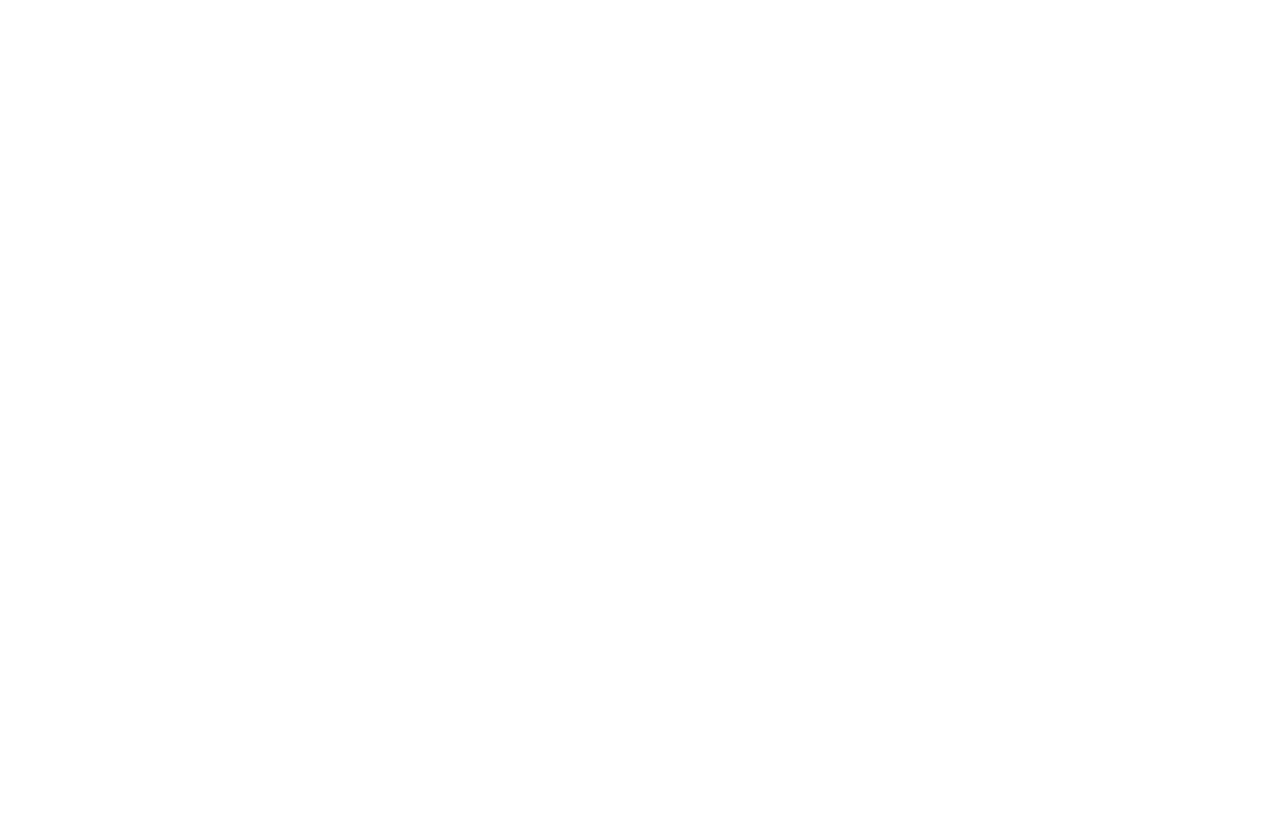
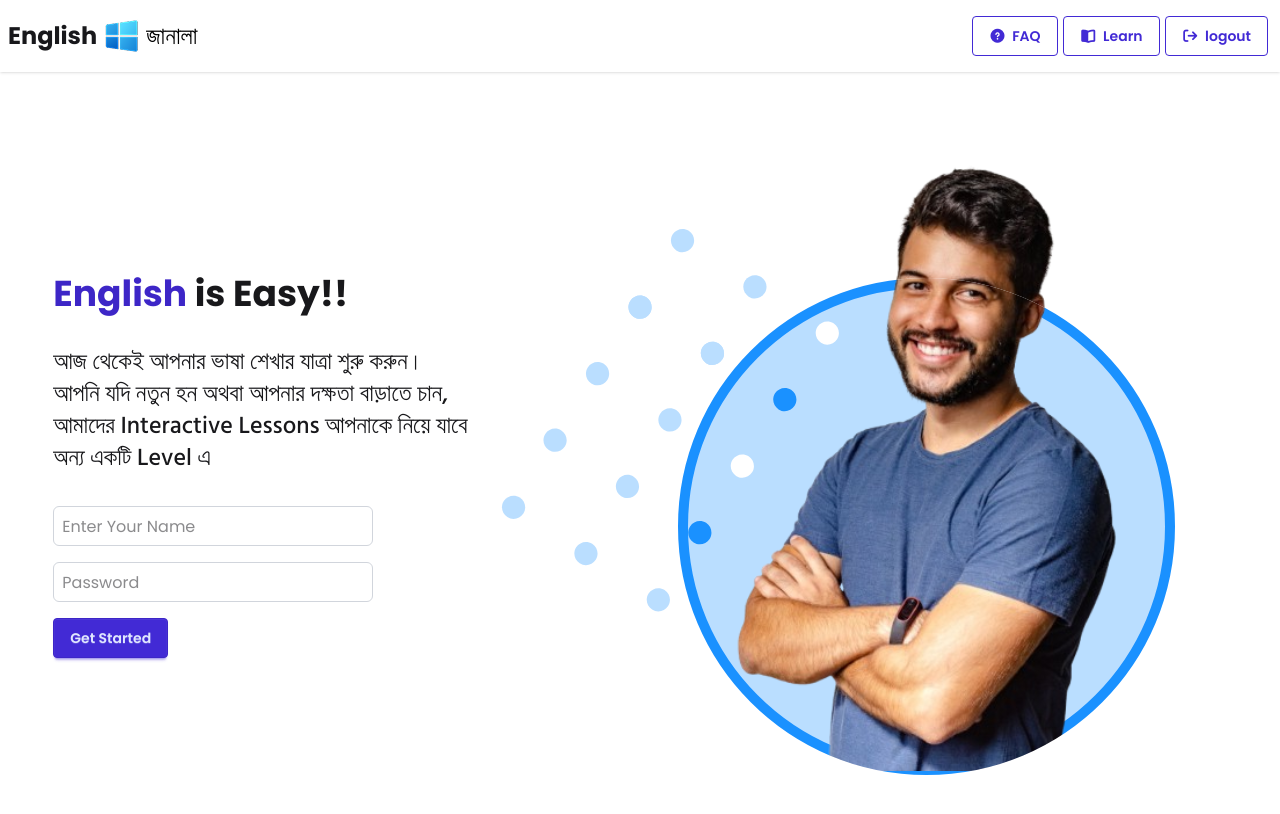
Before and after one commit to zobayetalamin/English-Janala, a plain HTML site: page index.html in a window 1280 px wide. Drawn offline with nearby package versions, Linux system fonts and the light colour scheme.

Commit message:
added nav and banner

```diff
--- a/index.html
+++ b/index.html
@@ -1,5 +1,6 @@
 <!DOCTYPE html>
 <html lang="en">
+
 <head>
     <meta charset="UTF-8">
     <meta name="viewport" content="width=device-width, initial-scale=1.0">
@@ -7,20 +8,89 @@
     <link rel="shortcut icon" href="./images/logo.png" type="image/x-icon">
 
     <!-- font -->
-    <link href="https://fonts.googleapis.com/css2?family=Poppins:ital,wght@0,100;0,200;0,300;0,400;0,500;0,600;0,700;0,800;0,900;1,100;1,200;1,300;1,400;1,500;1,600;1,700;1,800;1,900&display=swap" rel="stylesheet">
+    <link rel="preconnect" href="https://fonts.googleapis.com">
+    <link rel="preconnect" href="https://fonts.gstatic.com" crossorigin>
+    <link
+        href="https://fonts.googleapis.com/css2?family=Hind+Siliguri:wght@300;400;500;600;700&family=Poppins:ital,wght@0,100;0,200;0,300;0,400;0,500;0,600;0,700;0,800;0,900;1,100;1,200;1,300;1,400;1,500;1,600;1,700;1,800;1,900&display=swap"
+        rel="stylesheet">
+    <link
+        href="https://fonts.googleapis.com/css2?family=Poppins:ital,wght@0,100;0,200;0,300;0,400;0,500;0,600;0,700;0,800;0,900;1,100;1,200;1,300;1,400;1,500;1,600;1,700;1,800;1,900&display=swap"
+        rel="stylesheet">
 
     <!-- css -->
     <link rel="stylesheet" href="./styles/style.css">
 
     <!-- font awesome cdn -->
-    <link rel="stylesheet" href="https://cdnjs.cloudflare.com/ajax/libs/font-awesome/7.0.1/css/all.min.css" integrity="sha512-2SwdPD6INVrV/lHTZbO2nodKhrnDdJK9/kg2XD1r9uGqPo1cUbujc+IYdlYdEErWNu69gVcYgdxlmVmzTWnetw==" crossorigin="anonymous" referrerpolicy="no-referrer" />
+    <link rel="stylesheet" href="https://cdnjs.cloudflare.com/ajax/libs/font-awesome/7.0.1/css/all.min.css"
+        integrity="sha512-2SwdPD6INVrV/lHTZbO2nodKhrnDdJK9/kg2XD1r9uGqPo1cUbujc+IYdlYdEErWNu69gVcYgdxlmVmzTWnetw=="
+        crossorigin="anonymous" referrerpolicy="no-referrer" />
 
     <!-- daisyui and tailwind cdn -->
     <link href="https://cdn.jsdelivr.net/npm/daisyui@5" rel="stylesheet" type="text/css" />
-<script src="https://cdn.jsdelivr.net/npm/@tailwindcss/browser@4"></script>
+    <script src="https://cdn.jsdelivr.net/npm/@tailwindcss/browser@4"></script>
 
 </head>
+
 <body>
+    <nav>
+        <div class="navbar bg-base-100 shadow-sm">
+            <div class="navbar-start">
+                <div class="dropdown">
+                    <div tabindex="0" role="button" class="btn btn-ghost lg:hidden">
+                        <svg xmlns="http://www.w3.org/2000/svg" class="h-5 w-5" fill="none" viewBox="0 0 24 24"
+                            stroke="currentColor">
+                            <path stroke-linecap="round" stroke-linejoin="round" stroke-width="2"
+                                d="M4 6h16M4 12h8m-8 6h16" />
+                        </svg>
+                    </div>
+                    <ul tabindex="0"
+                        class="menu menu-sm dropdown-content bg-base-100 rounded-box z-1 mt-3 w-52 p-2 shadow">
+                        <li>
+                            <a href="" class=""><i class="fa-solid fa-circle-question"></i>FAQ</a>
+                        </li>
+                        <li><a href="" class=" "><i class="fa-solid fa-book-open"></i>Learn</a></li>
+                        <li><a href="" class=""><i class="fa-solid fa-arrow-right-from-bracket"></i>logout</a></li>
+                    </ul>
+                </div>
+                <a class="flex justify-center items-center gap-[4px]">
+                    <span class="text-[#18181B] font-bold text-2xl">English</span>
+                    <img class="" src="./images/logo.png" alt="">
+                    <p class="font-tiro text-[#000000] text-2xl  ">জানালা</p>
+                </a>
+            </div>
+            <div class="navbar-end hidden lg:flex">
+                <ul class="menu menu-horizontal px-1 gap-[5px]">
+                    <li>
+                        <a href="" class="btn btn-outline btn-primary"><i
+                                class="fa-solid fa-circle-question"></i>FAQ</a>
+                    </li>
+                    <li><a href="" class="btn btn-outline btn-primary "><i class="fa-solid fa-book-open"></i>Learn</a>
+                    </li>
+                    <li><a href="" class="btn btn-outline btn-primary"><i
+                                class="fa-solid fa-arrow-right-from-bracket"></i>logout</a></li>
+                </ul>
+            </div>
+
+        </div>
+    </nav>
+
+    <header class="py-5 w-11/12 mx-auto flex justify-center items-center gap-5">
+        <div>
+            <h1 class="font-bold text-4xl py-4"> <span class="text-[#3D26C7]">English</span> is Easy!!</h1>
+            <p class="font-bangla font-medium text-[#18181B] text-2xl py-4">আজ থেকেই আপনার ভাষা শেখার যাত্রা শুরু করুন। আপনি যদি নতুন হন অথবা আপনার দক্ষতা বাড়াতে চান, আমাদের
+                Interactive Lessons আপনাকে নিয়ে যাবে অন্য একটি Level এ
+            </p>
+            <div class="flex flex-col py-4 ">
+                <input type="text" placeholder="Enter Your Name"
+                class="border border-gray-300 rounded-md p-2  focus:outline-none focus:ring-2 focus:ring-blue-500 w-[320px] h-[40px]">
+            <input type="password" placeholder="Password"
+                class="border border-gray-300 rounded-md p-2 mt-4 w-[320px] h-[40px] focus:outline-none focus:ring-2 focus:ring-blue-500">
+            </div>
+            <button class="btn btn-primary ">Get Started</button>
+        </div>
+        <img src="./images/hero-student.png" alt="">
+    </header>
 
 </body>
+
 </html>
--- a/styles/style.css
+++ b/styles/style.css
@@ -1,7 +1,10 @@
-.{
+*{
     font-family: "Poppins", sans-serif;
 }
 
 .font-bangla{
     font-family: "Hind Siliguri", sans-serif;
 }
+.font-tiro{
+    font-family: "Tiro Bangla", serif;
+}
```
